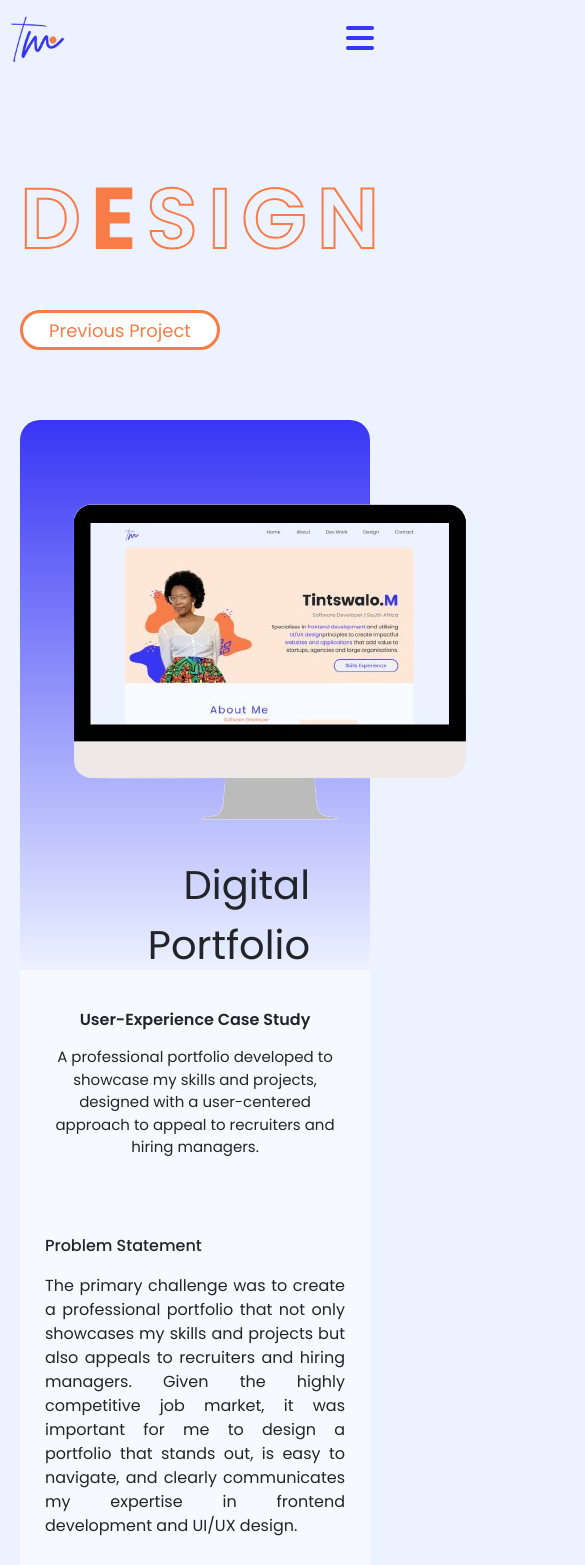
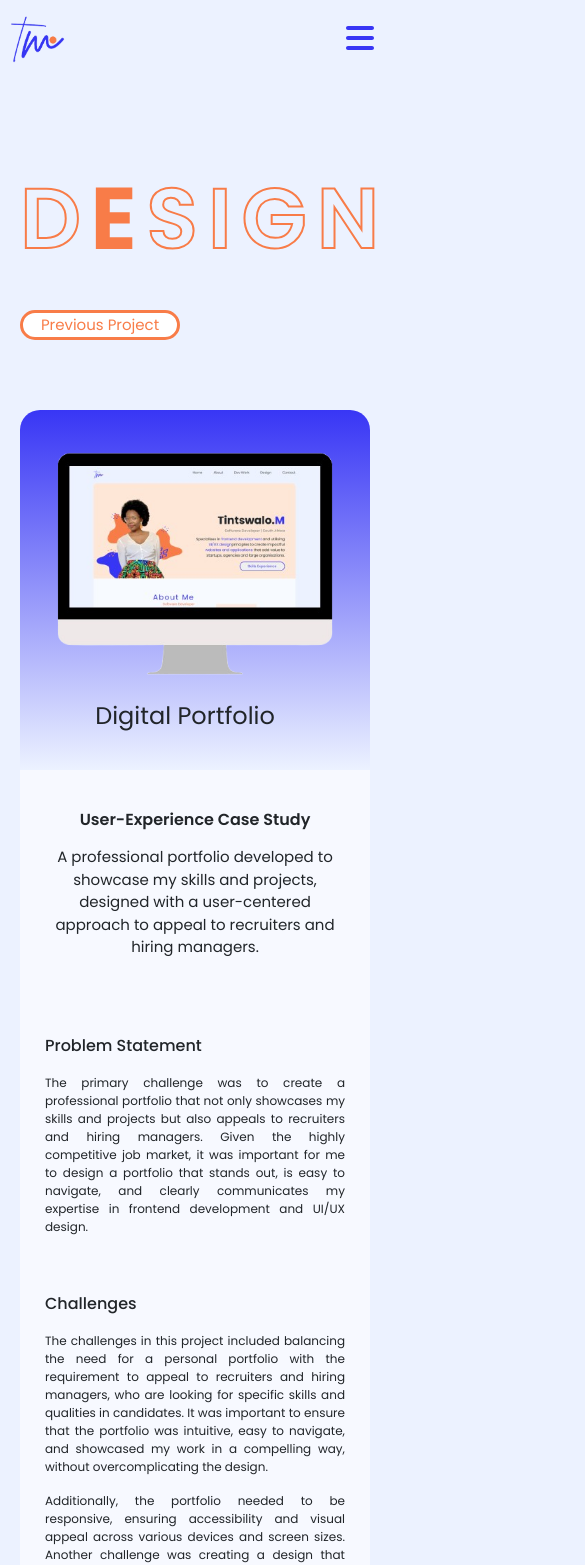
Before and after one commit to calcaventia/my-portfolio-react, a React (Create React App) app: page /designproject2 in a window 390 px wide. Shown: the top 1565 px of the page, 585 px wide, since content can reach past the window. Built offline with nearby package versions, Linux system fonts and the light colour scheme.

Commit message:
fixing design pages responsiveness

```diff
--- a/src/pages/DesignProjects/DesignProject1.jsx
+++ b/src/pages/DesignProjects/DesignProject1.jsx
@@ -131,7 +131,7 @@ function DesignProject1() {
                 </div>
                 <div className="row project-duration">
                   <div className="col-2 project-duration-days">weeks</div>
-                  <div className="col-2 project-sreens">screens</div>
+                  <div className="col-2 project-screens">screens</div>
                 </div>
               </div>
 
@@ -149,7 +149,7 @@ function DesignProject1() {
                         alt=""
                         className="tools-used-photopea-icon"
                       />
-                      <p className="image-label">Photo-pea</p>
+                      <p className="image-label">Photopea</p>
                     </div>
                     <div className="col-2 tools-used-image">
                       <img
--- a/src/pages/DesignProjects/DesignProject2.jsx
+++ b/src/pages/DesignProjects/DesignProject2.jsx
@@ -46,17 +46,14 @@ function DesignProject2() {
             </p>
             <div className="problem-statement">
               <p className="section-heading">Problem Statement</p>
-              <div className="row problem-statement-section">
-                <p className="text-content">
-                  The primary challenge was to create a professional portfolio
-                  that not only showcases my skills and projects but also
-                  appeals to recruiters and hiring managers. Given the highly
-                  competitive job market, it was important for me to design a
-                  portfolio that stands out, is easy to navigate, and clearly
-                  communicates my expertise in frontend development and UI/UX
-                  design.
-                </p>
-              </div>
+              <p className="text-content">
+                The primary challenge was to create a professional portfolio
+                that not only showcases my skills and projects but also appeals
+                to recruiters and hiring managers. Given the highly competitive
+                job market, it was important for me to design a portfolio that
+                stands out, is easy to navigate, and clearly communicates my
+                expertise in frontend development and UI/UX design.
+              </p>
             </div>
             <div className="challenges-section">
               <p className="section-heading">Challenges</p>
@@ -105,7 +102,7 @@ function DesignProject2() {
               </ul>
             </div>
             <div className="row project-info">
-              <div className="col-5">
+              <div className="col-12 col-sm-5">
                 <p className="project-duration-heading">Project Duration</p>
                 <div className="row project-duration">
                   <div className="col-2 duration-number">2</div>
@@ -113,16 +110,17 @@ function DesignProject2() {
                 </div>
                 <div className="row project-duration">
                   <div className="col-2 project-duration-days">weeks</div>
-                  <div className="col-2 project-sreens">screens</div>
+                  <div className="col-2 project-screens">screens</div>
                 </div>
               </div>
 
-              <div className="col-7 tools-used">
+              <div className="col-12 col-sm-7 tools-used">
                 <p className="project-tools-heading">Tools Used</p>
                 <div className="row ">
                   <div className="row project-tools">
                     <div className="col-2 tools-used-image">
                       <img src={FigmaIcon} alt="" className="tools-used-icon" />
+                      <p className="image-label">Figma</p>
                     </div>
                     <div className="col-2 tools-used-image">
                       <img
@@ -130,11 +128,8 @@ function DesignProject2() {
                         alt=""
                         className="tools-used-photopea-icon"
                       />
+                      <p className="image-label">Photopea</p>
                     </div>
-                  </div>
-                  <div className="row project-duration">
-                    <div className="col-2 image-label">Figma</div>
-                    <div className="col-2 image-label">Photopea</div>
                   </div>
                 </div>
               </div>
@@ -165,13 +160,13 @@ function DesignProject2() {
             <div className="interface-section-heading">
               <p>User-Interface Design Elements</p>
             </div>
-            <div className="row interface-items">
-              <div className="col-6 logo-items">
+            <div className="row  interface-items">
+              <div className="col-12 col-sm-6 logo-items">
                 <p className="UI-section-heading ">Logo</p>
                 <hr />
                 <img src={PortfolioLogo} alt="" className="logo-item-image" />
               </div>
-              <div className="col-6 color-palette">
+              <div className="col-12 col-sm-6 color-palette">
                 <p className="UI-section-heading ">Colour Palette</p>
 
                 <hr />
@@ -191,8 +186,8 @@ function DesignProject2() {
               <div className="typography-section">
                 <p className="UI-section-heading">Typography</p>
                 <hr />
-                <div className="row">
-                  <div className="col-6">
+                <div className="row ">
+                  <div className="col-12 col-sm-6">
                     <ul>
                       <li className="font-40">Typography</li>
                       <li className="font-35">Typography</li>
@@ -202,7 +197,7 @@ function DesignProject2() {
                       <li className="font-12">Typography</li>
                     </ul>
                   </div>
-                  <div className="col-6 font-main">
+                  <div className="col-12 col-sm-6 font-main">
                     <p className="font-name">Poppins</p>
                     <p className="font-letter">Aa.</p>
                   </div>
--- a/src/pages/DesignProjects/DesignProjects.css
+++ b/src/pages/DesignProjects/DesignProjects.css
@@ -122,7 +122,7 @@ body {
   font-weight: 500;
 }
 
-.problem-statement-content .text-content {
+.problem-statement-content p {
   font-size: 18px;
   font-family: "Poppins", sans-serif;
   width: 550px;
@@ -138,7 +138,7 @@ body {
   display: flex;
 }
 
-.problem-statement .text-content {
+.problem-statement p {
   text-align: justify;
 }
 
@@ -164,7 +164,7 @@ body {
   font-family: "Poppins", sans-serif;
 }
 
-.challenges-section .text-content {
+.challenges-section p {
   text-align: justify;
 }
 
@@ -510,6 +510,7 @@ body {
 }
 
 @media screen and (max-width: 767px) {
+  /*design 1*/
   .design-projects-heading {
     margin-top: 50px;
     font-size: 85px;
@@ -526,10 +527,6 @@ body {
     font-size: 15px;
     width: 130px;
     height: 30px;
-    border-radius: 30px;
-    color: var(--secondary-color);
-    border: 3px solid var(--secondary-color);
-    background-color: #fff;
   }
 
   .design-project1-background {
@@ -575,9 +572,8 @@ body {
     font-weight: 500;
   }
 
-  .problem-statement-content .text-content {
+  .problem-statement-content p {
     font-size: 12px;
-    font-family: "Poppins", sans-serif;
     width: 300px;
   }
 
@@ -592,7 +588,7 @@ body {
     flex-direction: column;
   }
 
-  .problem-statement .text-content {
+  .problem-statement p {
     text-align: justify;
   }
 
@@ -620,7 +616,7 @@ body {
     font-family: "Poppins", sans-serif;
   }
 
-  .challenges-section .text-content {
+  .challenges-section p {
     text-align: justify;
   }
 
@@ -677,10 +673,9 @@ body {
     width: 40px;
   }
 
-  .tools-used-image {
-    font-size: 12px;
+  .image-label {
+    font-size: 10px;
   }
-
   .spot-buddie-desktop {
     margin: 0 auto;
     padding: 0;
@@ -708,6 +703,7 @@ body {
 
   .logo-items {
     padding: 10px 10px 0 30px;
+    width: 350px;
   }
 
   .logo-item-image {
@@ -717,11 +713,12 @@ body {
 
   .color-palette {
     padding: 10px 10px 0 30px;
+    width: 350px;
   }
 
   .color-circle {
-    width: 60px;
-    height: 60px;
+    width: 50px;
+    height: 50px;
     border-radius: 50%;
   }
 
@@ -731,6 +728,7 @@ body {
 
   .typography-section {
     padding: 10px 10px 0 30px;
+    width: 350px;
   }
 
   .font-name {
@@ -778,49 +776,40 @@ body {
   /*Design project 2*/
 
   .previous-button {
-    font-size: 18px;
-    width: 200px;
-    height: 40px;
-    border-radius: 30px;
-    color: var(--secondary-color);
-    border: 3px solid var(--secondary-color);
-    background-color: #fff;
-  }
-
-  .previous-project-link {
-    text-decoration: none;
-    color: var(--secondary-color);
-  }
-
-  .previous-button-container {
-    padding: 0 0 70px 0;
+    font-size: 15px;
+    width: 160px;
+    height: 30px;
   }
 
   .design-project2-background {
-    height: 550px;
+    height: 360px;
     background: linear-gradient(to bottom, #3836f5, #ecf2ff);
     border-top-left-radius: 20px;
     border-top-right-radius: 20px;
   }
 
   .portfolio-main-image {
-    display: block;
-    margin: 0 auto;
-    padding: 80px 0 0 0;
-    width: 500px;
+    padding: 40px 0 0 0;
+    width: 350px;
   }
 
   .project2-name {
-    margin: 0;
-    font-size: 40px;
-    font-weight: 600px;
-    text-align: right;
-    padding: 30px 60px 0px 0px;
+    font-size: 24px;
+    text-align: center;
+    padding: 20px 20px 30px 0px;
+  }
+
+  .text-content {
+    font-size: 12px;
+  }
+
+  .color-group {
+    width: 300px;
   }
 
   .design-projects-display {
     margin: 0 auto;
-    padding: 90px 0 100px 0;
+    padding: 50px 0 100px 0;
     text-align: center;
   }
 
@@ -828,16 +817,12 @@ body {
     margin: 0 auto;
     padding: 0px 0 0 0;
     width: 400px;
-    box-shadow: 4px 4px 60px rgba(0, 0, 0, 0.25);
   }
 
-  .design-projects-desktop-display {
-    display: inline;
-    padding: 0 50px 0 0;
-  }
-
-  .design-projects-display ul li {
-    list-style-type: none;
+  .design-project-display-image {
+    margin-top: 20px;
+    padding: 10px;
+    width: 350px;
   }
 
   .app-icons {
@@ -846,14 +831,15 @@ body {
 
   .app-icons ul li {
     display: inline;
-    padding: 0 50px 0 0;
+    padding: 0 40px 0 0;
+  }
+
+  .app-icons-section {
+    width: 350px;
   }
 
   .interface2-background {
-    width: 800px;
-    height: 1150px;
-    background-color: var(--neutral-background-color3);
-    border-bottom-left-radius: 20px;
-    border-bottom-right-radius: 20px;
+    width: 350px;
+    height: 1170px;
   }
 }
```
